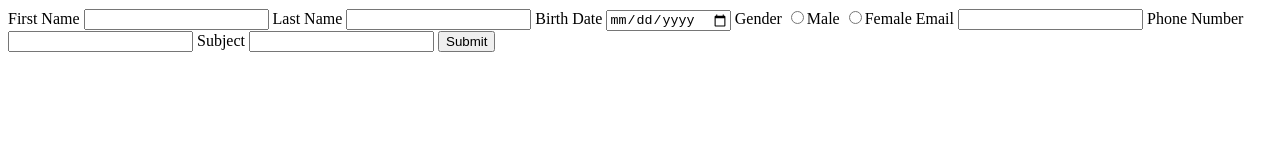
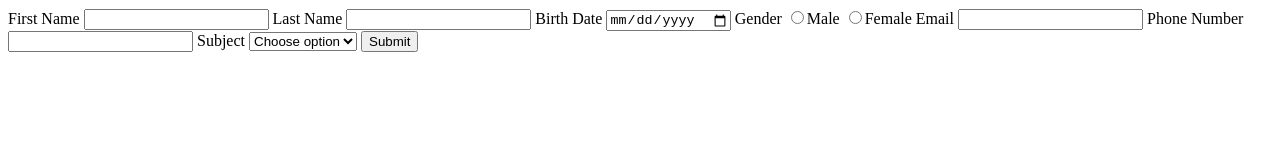
Before and after one commit to Soratun/tempo, a plain HTML site: page index.html in a window 1280 px wide. Drawn offline with Linux system fonts and the light colour scheme.

Commit message:
add select to form

```diff
--- a/index.html
+++ b/index.html
@@ -21,7 +21,12 @@
         <label for="PhoneNumber">Phone Number</label>
         <input type="text">
         <label for="Subject">Subject</label>
-        <input type="text">
+        <select name="Subject" id="Subject">
+            <option>Choose option</option>
+            <option value="HTML">HTML</option>
+            <option value="CSS">CSS</option>
+            <option value="JS">JS</option>
+          </select>
         <button type="submit">Submit</button>
     </form>
 </body>
```
